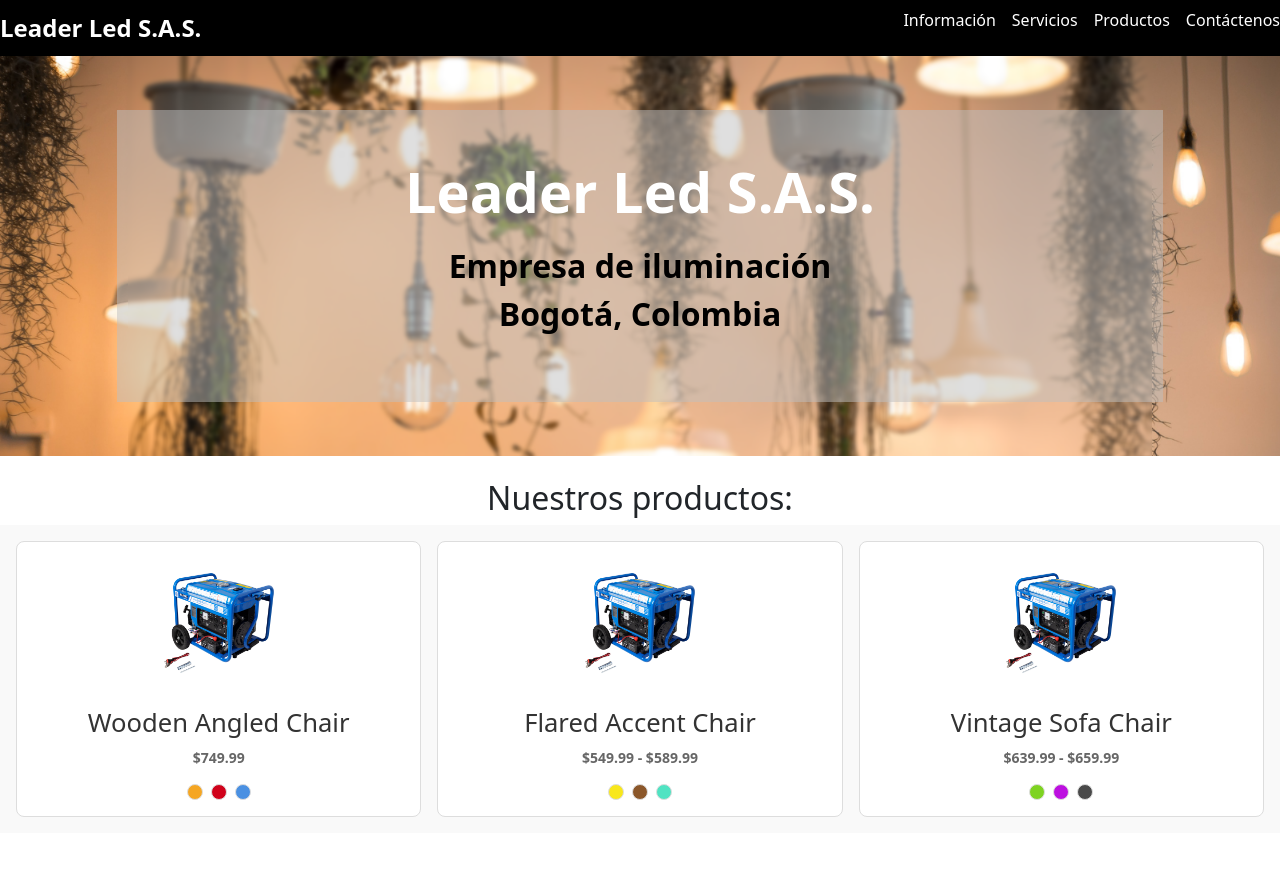
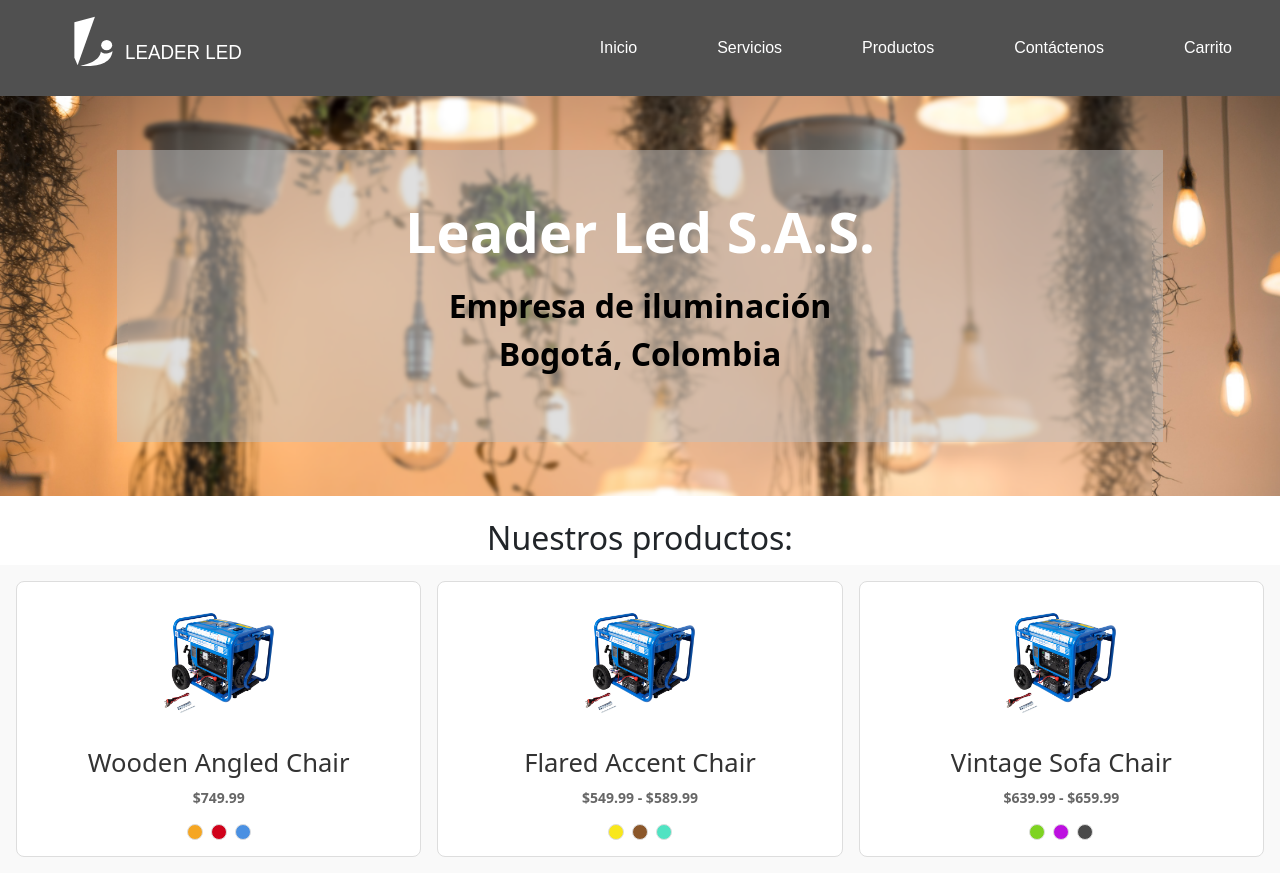
Before and after one commit to josemoct99/leader-led-front-end, a React (Create React App) app: page /products in a window 1280 px wide. Before the commit the page ends 833 px from the top, so only its background shows below. Built offline with nearby package versions, Linux system fonts and the light colour scheme; a web font is replaced by a local one.

Commit message:
Modify navbar component

```diff
--- a/src/components/Navbar/Navbar.css
+++ b/src/components/Navbar/Navbar.css
@@ -1,26 +1,51 @@
 .navbar {
+    font-family: "Proxima Nova Thin", sans-serif;
     display: flex;
     justify-content: space-between;
+    height: 6rem;
     align-items: center;
-    background-color: #000;
+    background-color: #505050;
     color: #fff;
-    padding: 1rem 2rem;
+    padding: 0 5rem;
     text-align: center;
+    align-content: center;
 }
 
 .navbar-logo {
     font-weight: bold;
     font-size: 1.5rem;
+    padding-left: 2em;
 }
 
 .navbar-links {
     display: flex;
-    gap: 1rem;
+    gap: 5rem;
     list-style: none;
+    justify-content: center;
+    align-items: center;
+    padding: 0 3em 0 0;
+    margin: 0;
+
 }
 
 .navbar-links li a {
+    position: relative;
+    display: block;
     color: #fff;
+    padding: 0.5rem 0;
     text-decoration: none;
     font-size: 1rem;
 }
+.navbar-links li a::after {
+    position: relative;
+    content: "";
+    display: block;
+    width: 0;
+    height: 1px;
+    background-color: #fff;
+    transition: width 0.25s ease-in-out;
+    transform-origin: left;
+}
+.navbar-links li a:hover::after {
+    width: 100%;
+}
--- a/src/components/Navbar/Navbar.tsx
+++ b/src/components/Navbar/Navbar.tsx
@@ -1,15 +1,18 @@
 import "./Navbar.css";
-import { Link } from "react-router-dom";
+import {Link} from "react-router-dom";
 
 export const Navbar = () => {
     return (
         <nav className="navbar">
-      <div className="navbar-logo">Leader Led S.A.S.</div>
+            <div className="navbar-logo">
+                <img src="/images/logos/leaderled.svg" alt="Leader Led Logo" style={{height: '80px', width: '220px'}}/>
+            </div>
             <ul className="navbar-links">
-        <li><Link to="/">Información</Link></li>
+                <li><Link to="/">Inicio</Link></li>
                 <li><Link to="/services">Servicios</Link></li>
                 <li><Link to="/products">Productos</Link></li>
                 <li><Link to="/contact">Contáctenos</Link></li>
+                <li><Link to="/contact">Carrito</Link></li> {/* here maybe we should put an icon of shop idk*/}
             </ul>
         </nav>
     );
```
Also changed, not shown: public/images/logos/leaderled-logo.svg (added), public/images/logos/leaderled.svg (added), src/index.css (line endings or trailing spaces). Lines whose indentation alone changed are shown as unchanged.
